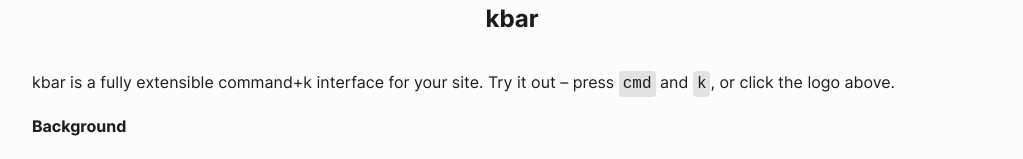
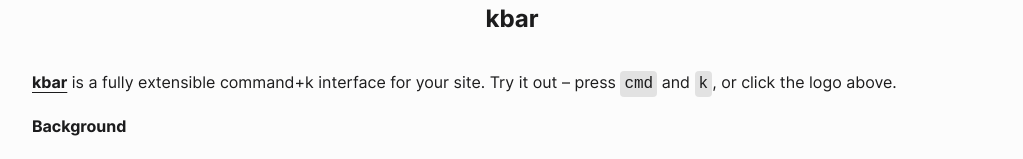
Before and after one commit to timc1/kbar, a React (Create React App) app in the folder example/: page / in a window 1280 px wide. Shown: the part 140-299 px from the top of the page, without its empty margins (128-1151 px from the left). Built offline with nearby package versions, Linux system fonts and the light colour scheme; the HTML template or start-up script is replaced by a standard one.

Commit message:
chore: add gh link to demo

```diff
--- a/example/src/Home.tsx
+++ b/example/src/Home.tsx
@@ -8,7 +8,16 @@
   return (
     <>
       <p>
-        kbar is a fully extensible command+k interface for your site. Try it out
+        <b>
+          <a
+            href="https://github.com/timc1/kbar"
+            target="_blank"
+            rel="noreferrer"
+          >
+            kbar
+          </a>
+        </b>{" "}
+        is a fully extensible command+k interface for your site. Try it out
         – press <kbd>cmd</kbd> and <kbd>k</kbd>, or click the logo above.
       </p>
       <h3>Background</h3>
```
